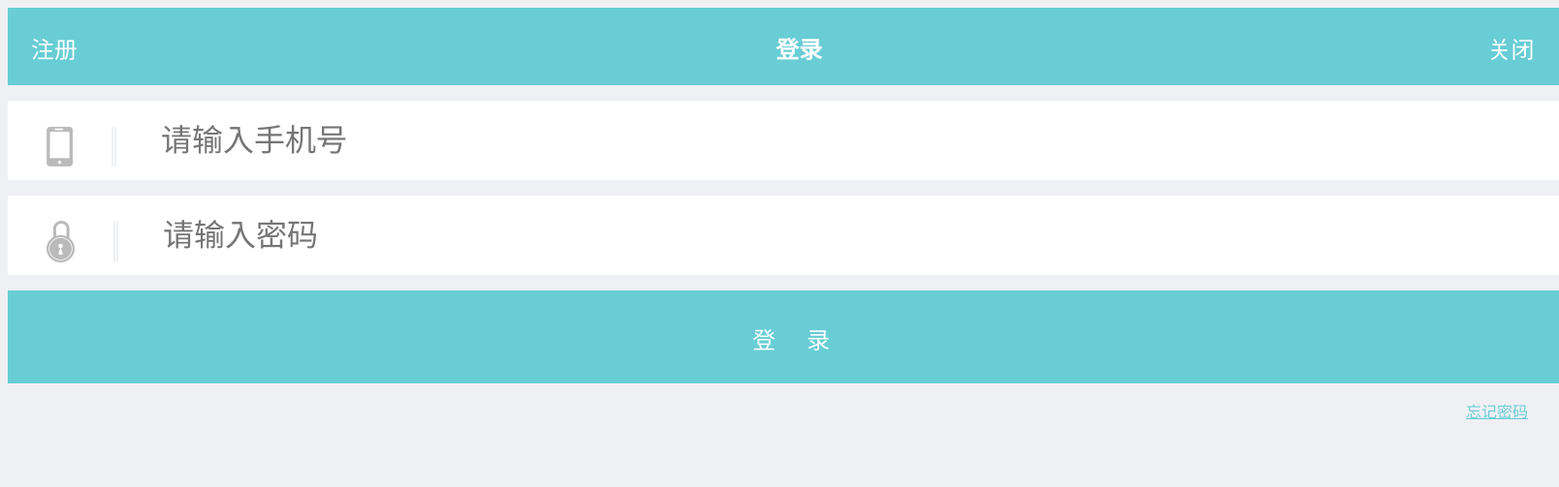
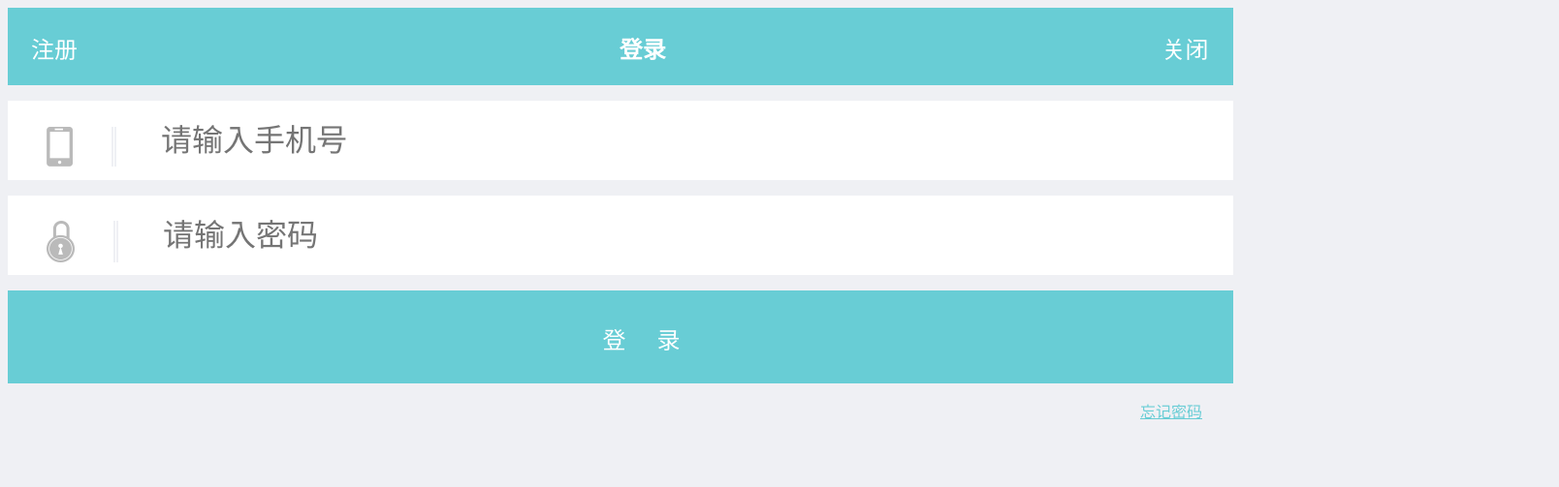
Before and after one commit to t1009008260/xuanyang, a plain HTML site: page tasks/html/task4.html in a window 1280 px wide. Shown: the whole page at 97% size, 1608 px wide, since content can reach past the window. Drawn offline with Linux system fonts and the light colour scheme.

Commit message:
任务四

```diff
--- a/tasks/css/task4.css
+++ b/tasks/css/task4.css
@@ -6,7 +6,7 @@ body{
 
 .header{
 height: 5em;
-    width: 100em;
+    width: 100%;
     background-color: #68cdd5;
     position: relative
 }
@@ -22,7 +22,7 @@ height: 5em;
     position: absolute;
     font-weight: 600;
     padding: 1.5rem;
-    left: 48rem;
+    left: 48%;
 
 }
 .txt3{
@@ -37,7 +37,7 @@ height: 5em;
     background-color: #fff;
     margin-top: 1rem;
     margin-bottom: 1rem;
-    width: 100rem;
+    width: 100%;
 }
 .iphone input,.locked input {
     border:none;
@@ -54,7 +54,7 @@ height: 5em;
     margin-right: 2.5rem;
 }
 .button{
-    width: 100rem;
+    width: 100%;
     height: 6rem;
     background-color: #68cdd5;
     position: relative;
@@ -65,13 +65,13 @@ height: 5em;
     color: #ffffff;
     letter-spacing:2rem;
     position: absolute;
-    left: 46rem;
+    left: 46%;
     padding:2rem;
 }
 .txt{
     position: relative;
-    height: 5em;
-    width: 100em;
+    height:5em;
+    width: 100%;
 }
 .txt4{
     font-size: 1rem;
```
